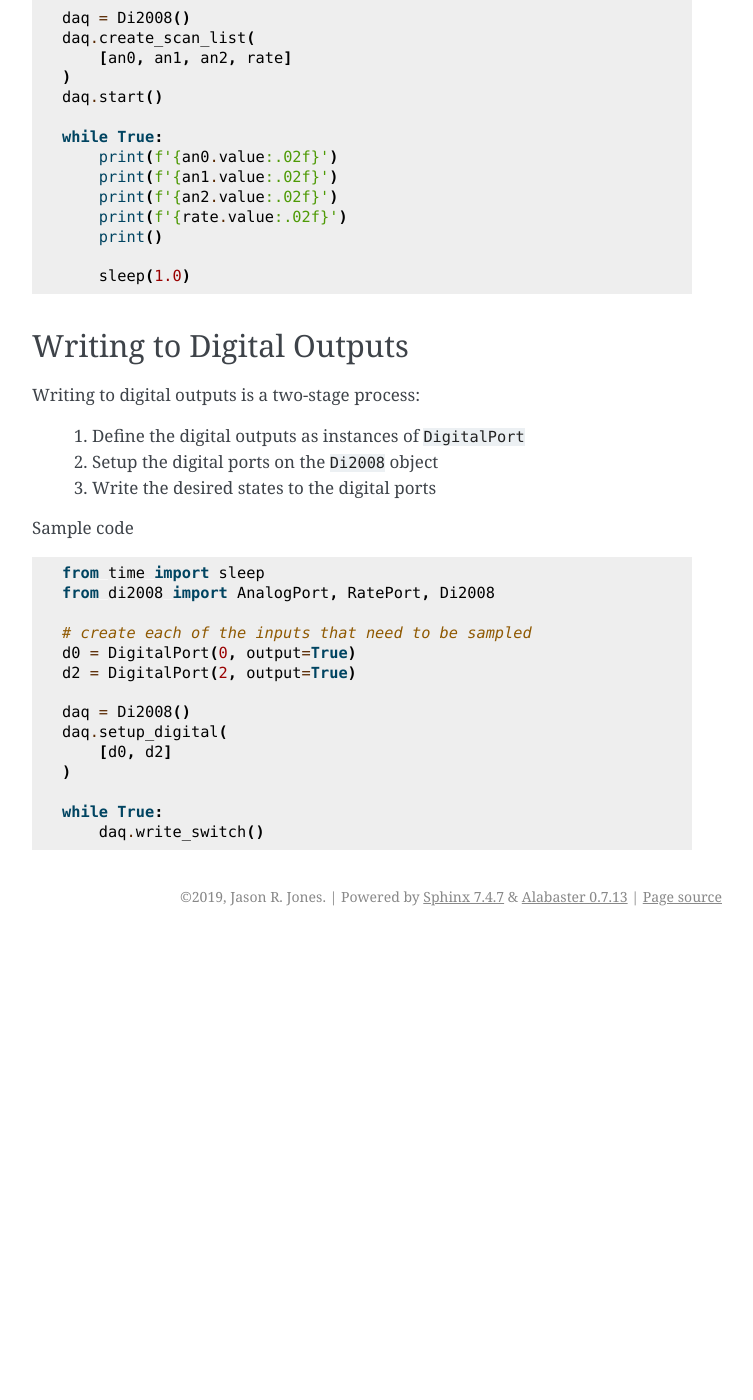
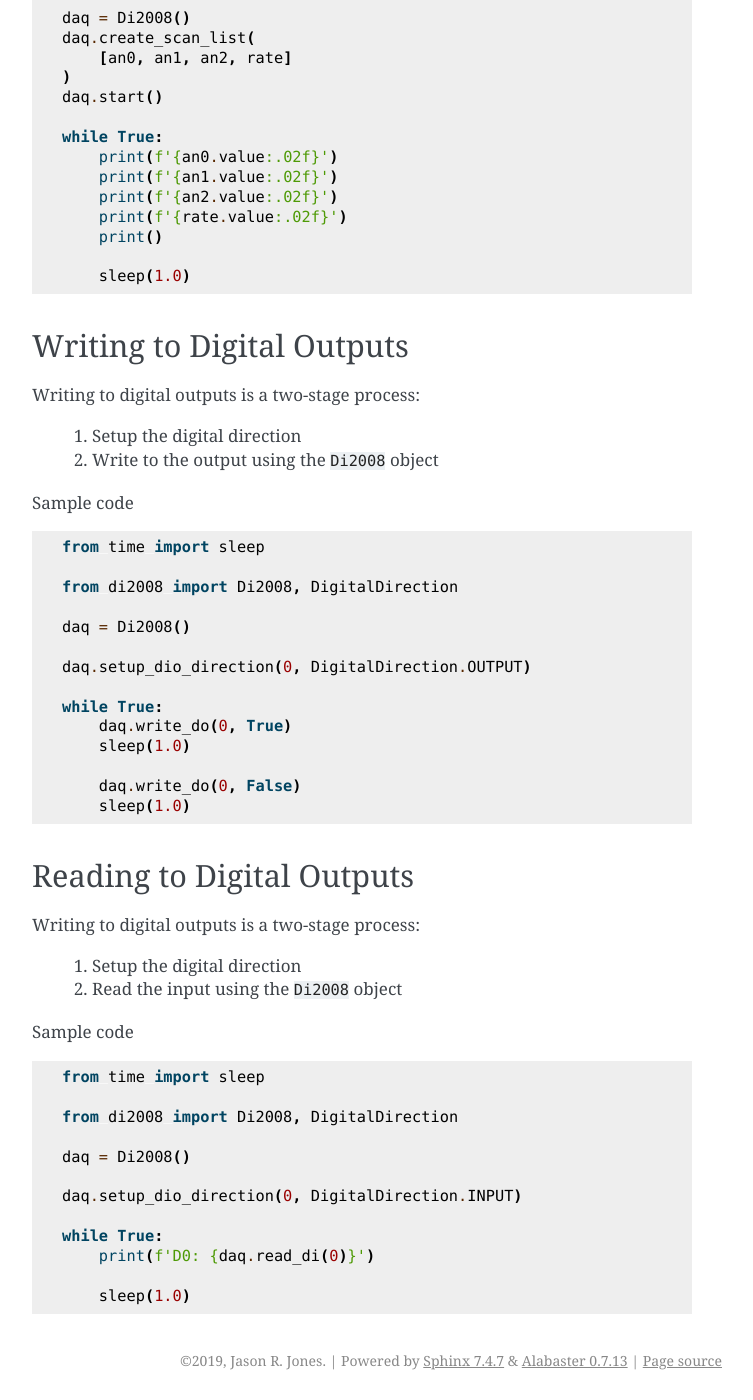
Before and after one commit to slightlynybbled/di2008, a Sphinx documentation site: the page built from docs/pages/usage.rst, in a window 1280 px wide and 1400 px high, scrolled down 907 px. Shown: the whole window, without its empty margins (388-1141 px from the left). Built offline with Sphinx 7.4.7, drawn with Linux system fonts in a browser that asks for light colours; before the commit the page ends 1843 px from its top, so only the background shows below that; some of the changed text lies outside the part shown.

Commit message:
Updating status

```diff
--- a/docs/pages/usage.rst
+++ b/docs/pages/usage.rst
@@ -56,23 +56,45 @@ Writing to Digital Outputs
 
 Writing to digital outputs is a two-stage process:
 
- 1. Define the digital outputs as instances of ``DigitalPort``
- 2. Setup the digital ports on the ``Di2008`` object
- 3. Write the desired states to the digital ports
+ 1. Setup the digital direction
+ 2. Write to the output using the ``Di2008`` object
 
 Sample code ::
 
     from time import sleep
-    from di2008 import AnalogPort, RatePort, Di2008
 
-    # create each of the inputs that need to be sampled
-    d0 = DigitalPort(0, output=True)
-    d2 = DigitalPort(2, output=True)
+    from di2008 import Di2008, DigitalDirection
 
     daq = Di2008()
-    daq.setup_digital(
-        [d0, d2]
-    )
+
+    daq.setup_dio_direction(0, DigitalDirection.OUTPUT)
 
     while True:
-        daq.write_switch()
+        daq.write_do(0, True)
+        sleep(1.0)
+
+        daq.write_do(0, False)
+        sleep(1.0)
+
+Reading to Digital Outputs
+--------------------------
+
+Writing to digital outputs is a two-stage process:
+
+ 1. Setup the digital direction
+ 2. Read the input using the ``Di2008`` object
+
+Sample code ::
+
+    from time import sleep
+
+    from di2008 import Di2008, DigitalDirection
+
+    daq = Di2008()
+
+    daq.setup_dio_direction(0, DigitalDirection.INPUT)
+
+    while True:
+        print(f'D0: {daq.read_di(0)}')
+
+        sleep(1.0)
```
